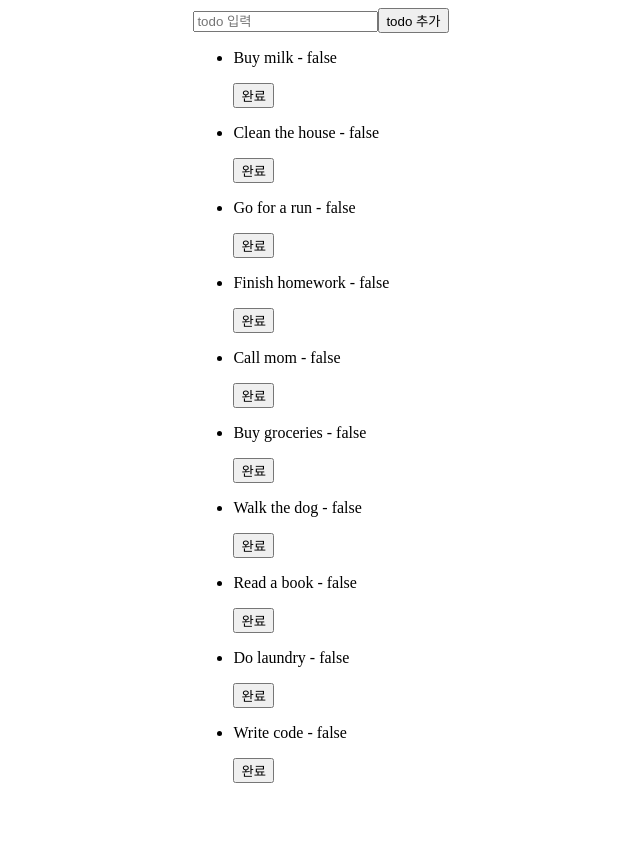
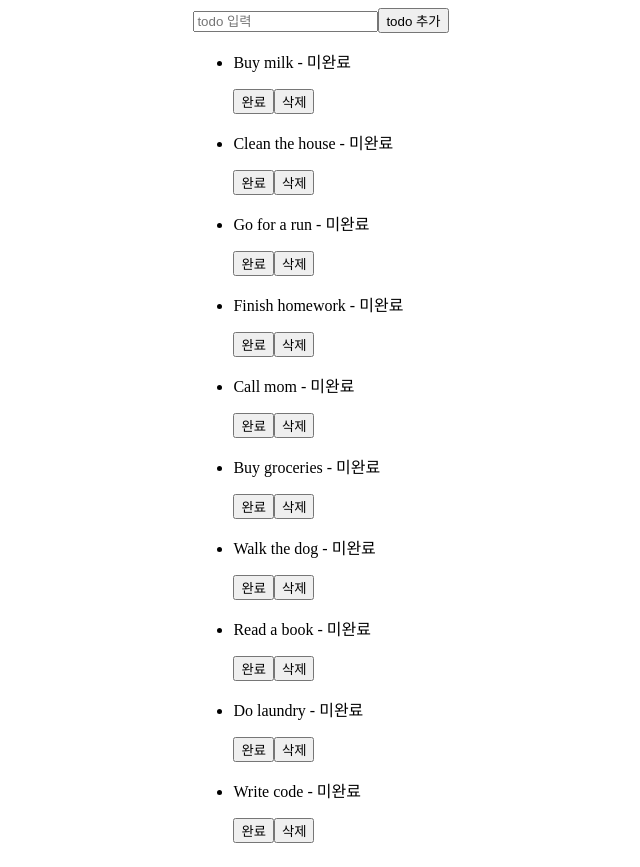
Before and after one commit to ohos46419/react-basic-6th-todo, a React (Vite) app: page / in a window 1280 px wide. Shown: the whole page, without its empty margins (319-959 px from the left). Before the commit the page ends 807 px from the top, so only its background shows below. Built offline with nearby package versions, Linux system fonts and the light colour scheme.

Commit message:
4회차 : 삭제버튼 구현

```diff
--- a/src/components/TodoList.jsx
+++ b/src/components/TodoList.jsx
@@ -55,6 +55,23 @@ const TodoList = () => {
     setTodos(updatedTodos);
   };
 
+  const handleDelete = (id) => {
+    const filteredTodos = todos.filter((todo) => {
+      if (todo.id === id) {
+        return false;
+      }
+
+      // else를 생략해도 된다 => Early return방식
+      return true;
+    });
+
+    setTodos(filteredTodos);
+  };
+
+  // * 삼항연산자를 이용한 리팩토링
+  // const handleDelete = (id) =>
+  //   setTodos((prevTodos) => prevTodos.filter((todo) => todo.id !== id));
+
   return (
     <div>
       <form onSubmit={handleSubmit}>
@@ -70,10 +87,19 @@ const TodoList = () => {
       <ul>
         {todos.map((todo) => (
           <li key={todo.id}>
-            <p>
-              {todo.text} - {String(todo.completed)}
+            <p
+              style={{
+                textDecoration: todo.completed ? "line-through" : "none",
+              }}
+            >
+              {todo.text} - {todo.completed ? "완료됨" : "미완료"}
             </p>
-            <button onClick={() => toggleCompleted(todo.id)}>완료</button>
+
+            <button onClick={() => toggleCompleted(todo.id)}>
+              {todo.completed ? "되돌리기" : "완료"}
+            </button>
+
+            <button onClick={() => handleDelete(todo.id)}>삭제</button>
           </li>
         ))}
       </ul>
```
